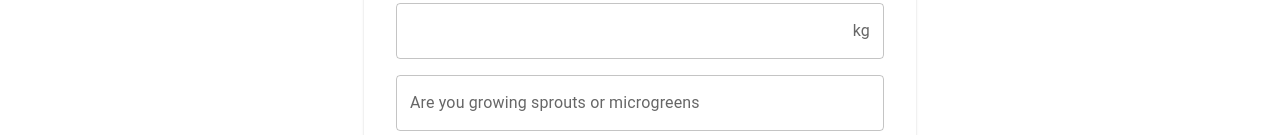
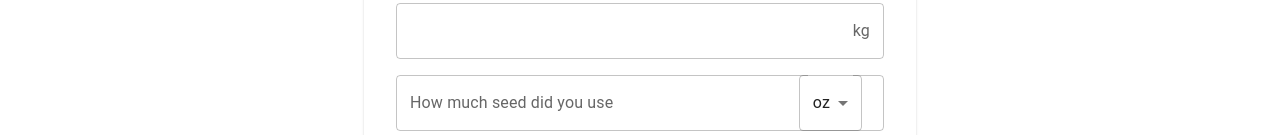
Before and after one commit to danppo/seed-task-tracker, a React (Create React App) app: page / in a window 1280 px wide. Shown: the part 807-942 px from the top of the page. Built offline with nearby package versions, Linux system fonts and the light colour scheme; the HTML template or start-up script is replaced by a standard one.

Commit message:
WIP adornment input

```diff
--- /dev/null
+++ b/src/components/adornmentTypeInput/adornmentTypeInput.tsx
@@ -0,0 +1,80 @@
+import Card from '@mui/material/Card';
+import Typography from '@mui/material/Typography';
+import TextField from '@mui/material/TextField';
+import InputAdornment from '@mui/material/InputAdornment';
+import OutlinedInput from '@mui/material/OutlinedInput';
+import Stack from '@mui/material/Stack';
+import Button from '@mui/material/Button';
+import { useEffect, useState } from 'react';
+
+import MenuItem from "@mui/material/MenuItem";
+import FormControl from "@mui/material/FormControl";
+import Select, { SelectChangeEvent } from "@mui/material/Select";
+
+interface OptionList {
+  value: string;
+  displayName: string;
+};
+// TODO: add props label, wire up use effect, helper trxt props
+type Props = {
+  adornmentInitialValue: string;
+  adornmentOptions: OptionList[];
+  onChange: (value: string, adornment: string) => void;
+};
+
+const AdornmentTypeInput = ({
+  adornmentInitialValue,
+  adornmentOptions,
+  onChange
+}: Props) => {
+  const [weightVolume, setWeightVolume] = useState<string>(adornmentInitialValue)
+  const [seedVolume, setSeedVolume ] = useState<string>('');
+
+  const handleWeightVolumeChange = (event: SelectChangeEvent) => {
+    console.log('handleWeightVolumeChange');
+    setWeightVolume(event.target.value);
+  }
+
+  console.log(adornmentInitialValue);
+
+
+  useEffect(() => {
+    onChange('hard Value', 'hard Adornment')
+  }, [])
+
+
+  const Adornment = () => (
+    <FormControl>
+      {/* <InputLabel id="demo-simple-select-label">Age</InputLabel> */}
+      <Select
+        labelId="demo-simple-select-label"
+        id="demo-simple-select"
+        value={weightVolume}
+        label="Volume-weight"
+        onChange={handleWeightVolumeChange}
+      >
+        {adornmentOptions.map((option) =>
+        <MenuItem key={option.value} value={option.value}>{option.displayName}</MenuItem>
+        )}
+        {/* <MenuItem value={"gram"}>gram</MenuItem>
+        <MenuItem value={"teaspoon"}>tsp</MenuItem>
+        <MenuItem value={"tablespoon"}>tbsp</MenuItem> */}
+      </Select>
+    </FormControl>
+  );
+
+  return (
+    <TextField
+      fullWidth
+      id="seedVolume"
+      value={seedVolume}
+      onChange={(e: React.ChangeEvent<HTMLInputElement>) => setSeedVolume(e.target.value)}
+      label="How much seed did you use"
+      InputProps={{
+        endAdornment: <InputAdornment position="start"><Adornment /></InputAdornment>,
+      }}
+      helperText="add by volume or weight or both"
+    />
+  )};
+
+  export default AdornmentTypeInput;
--- /dev/null
+++ b/src/components/adornmentTypeInput/index.tsx
@@ -0,0 +1 @@
+export { default } from './adornmentTypeInput';
--- a/src/form.tsx
+++ b/src/form.tsx
@@ -10,6 +10,8 @@ import { useState } from 'react';
 import MenuItem from "@mui/material/MenuItem";
 import FormControl from "@mui/material/FormControl";
 import Select, { SelectChangeEvent } from "@mui/material/Select";
+
+import AdornmentTypeInput from './components/adornmentTypeInput';
 
 const Form = () => {
 
@@ -25,10 +27,17 @@ const Form = () => {
   const onSubmit = () => {
     console.log('submitted')
   }
-  const handleWeightVolumeChange = (event: SelectChangeEvent) => {
-    console.log('handleWeightVolumeChange');
-    setWeightVolume(event.target.value);
+  const onWeightVolumeChange = (input: any) => {
+    console.log(input)
   }
+
+  const weightVolumeOptions = [
+    {value: "gram", displayName: "grams"},
+    {value: "ounce", displayName: "oz"},
+    {value: "teaspoon", displayName: "tsp"},
+    {value: "tablespoon", displayName: "tbsp"}
+  ]
+
 
   const [weightVolume, setWeightVolume] = useState<string>("gram")
   const WeightAdornment = () => (
@@ -40,7 +49,7 @@ const Form = () => {
         id="demo-simple-select"
         value={weightVolume}
         label="Volume-weight"
-        onChange={handleWeightVolumeChange}
+        // onChange={handleWeightVolumeChange}
       >
         <MenuItem value={"gram"}>gram</MenuItem>
         <MenuItem value={"teaspoon"}>tsp</MenuItem>
@@ -103,6 +112,12 @@ const Form = () => {
               'aria-label': 'weight',
             }}
           />
+          <AdornmentTypeInput
+            adornmentInitialValue={weightVolumeOptions[1].value}
+            adornmentOptions={weightVolumeOptions}
+            onChange={onWeightVolumeChange}
+
+          />
         {/* TODO: add field with volume or weight or both */}
         <TextField
           fullWidth
```
